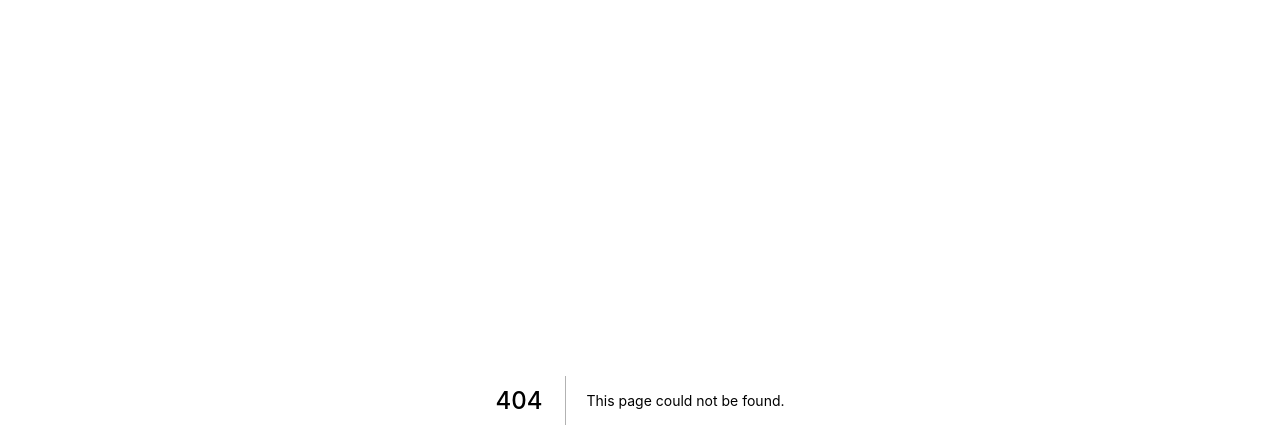
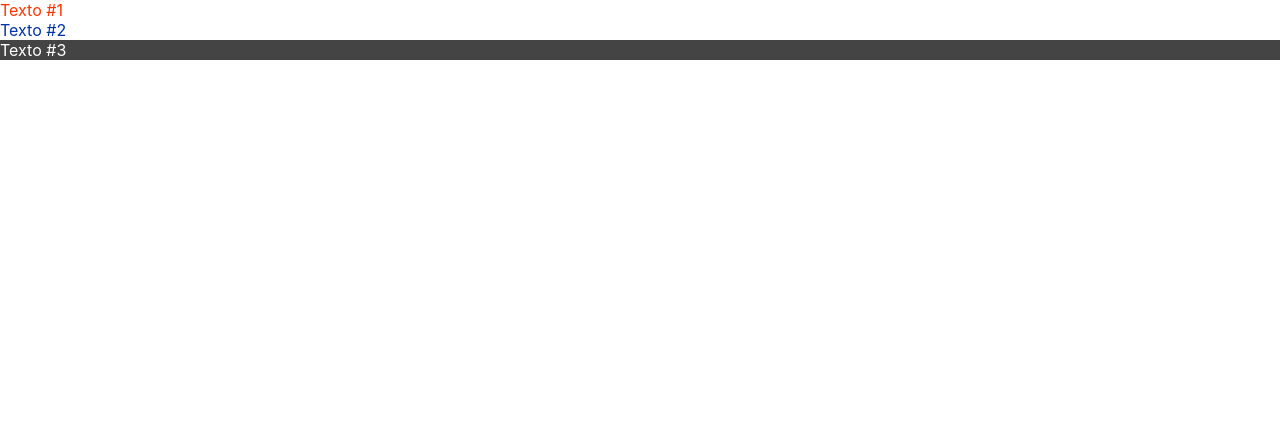
Before and after one commit to jordanobaluz/curso_nextjs, a Next.js app: page /css/integracao1 in a window 1280 px wide. Before the commit this address had no page. Shown: the top 448 px of the page. Built offline with nearby package versions, Linux system fonts and the light colour scheme.

Commit message:
mostrando integração com css e como é feito a importação

```diff
--- a/pages/_app.js
+++ b/pages/_app.js
@@ -1,4 +1,5 @@
 import '../styles/globals.css'
+import '../pages/css/integracao1.css'
 
 function MyApp({ Component, pageProps }) {
   return <Component {...pageProps} />
--- /dev/null
+++ b/pages/css/integracao1.css
@@ -0,0 +1,12 @@
+.integracao1 .vermelha {
+    color: #f30
+}
+
+.integracao1 .azul {
+    color: #03a
+}
+
+.integracao1 .branco {
+    background-color: #444;
+    color: #fff;
+}
--- /dev/null
+++ b/pages/css/integracao1.jsx
@@ -0,0 +1,11 @@
+export default function integracao() {
+    return (
+        <div className="integracao1">
+            <div className="vermelha">Texto #1</div>
+            <div className="azul">Texto #2</div>
+            <div className="branco">Texto #3</div>
+        </div>
+    )
+}
+
+//devido as regras do NextJS, não se pode importar o css direto no componente para realizar a estilização precisa importar dentro de _app.js que será uma importação global e especificar dentro do arquivo css as classes
```
